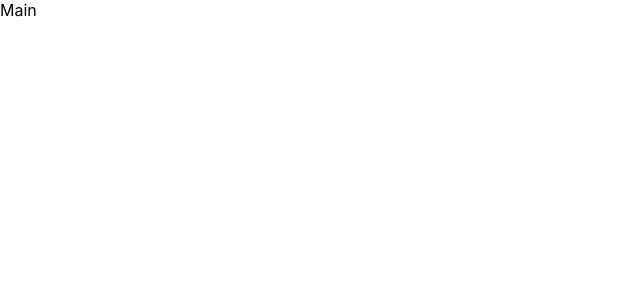
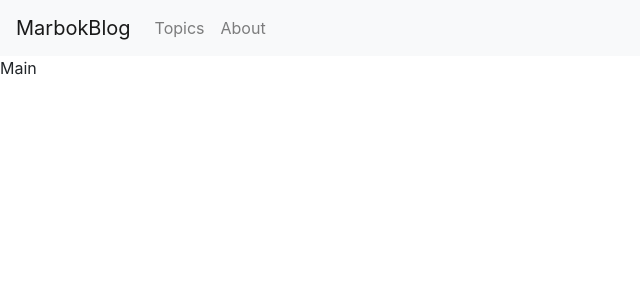
Before and after one commit to Marbok/BlogWebUI, a React (Create React App) app: page / in a window 1280 px wide. Shown: the top 300 px of the page, without its empty margins (0-640 px from the left). Built offline with nearby package versions, Linux system fonts and the light colour scheme.

Commit message:
add navigation bar

```diff
--- a/package.json
+++ b/package.json
@@ -6,7 +6,9 @@
     "@testing-library/jest-dom": "^4.2.4",
     "@testing-library/react": "^9.5.0",
     "@testing-library/user-event": "^7.2.1",
+    "bootstrap": "^4.5.2",
     "react": "^16.13.1",
+    "react-bootstrap": "^1.3.0",
     "react-dom": "^16.13.1",
     "react-router-dom": "^5.2.0",
     "react-scripts": "3.4.3"
--- a/src/App.js
+++ b/src/App.js
@@ -5,17 +5,14 @@
 import Main from './pages/Main';
 import Articles from './pages/Articles/Articles';
 import Article from './pages/Article/Article';
+import Navigation from './components/Navigation';
+import 'bootstrap/dist/css/bootstrap.min.css';
 
 class App extends React.Component {
-
-  constructor() {
-    super();
-    this.state = { topics: [] };
-  }
-
   render() {
     return (
       <Router>
+        <Navigation />
         <Switch>
           <Route exact path="/" component={Main} />
           <Route path="/topics" component={TableOfContents} />
--- /dev/null
+++ b/src/components/Navigation.js
@@ -0,0 +1,21 @@
+import React from 'react';
+import Navbar from 'react-bootstrap/Navbar';
+import Nav from 'react-bootstrap/Nav';
+
+function Navigation(props) {
+
+    return (
+        <Navbar bg="light" expand="lg">
+            <Navbar.Brand href="/">MarbokBlog</Navbar.Brand>
+            <Navbar.Toggle aria-controls="basic-navbar-nav" />
+            <Navbar.Collapse id="basic-navbar-nav">
+                <Nav className="mr-auto">
+                    <Nav.Link href="topics">Topics</Nav.Link>
+                    <Nav.Link href="about">About</Nav.Link>
+                </Nav>
+            </Navbar.Collapse>
+        </Navbar>
+    )
+}
+
+export default Navigation;
```
Also changed, not shown: 2 other files (tests, documents, lock files or other folders).
